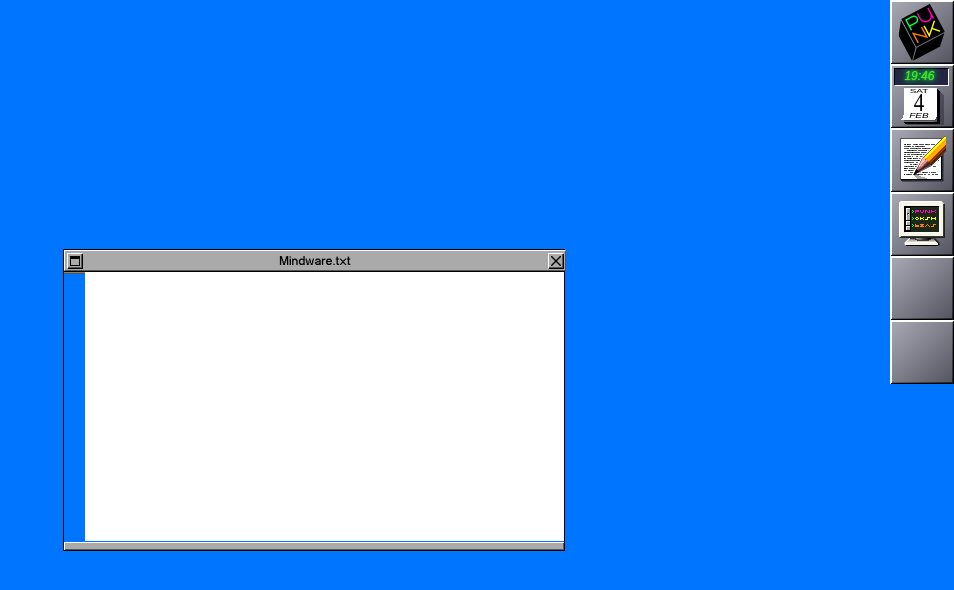
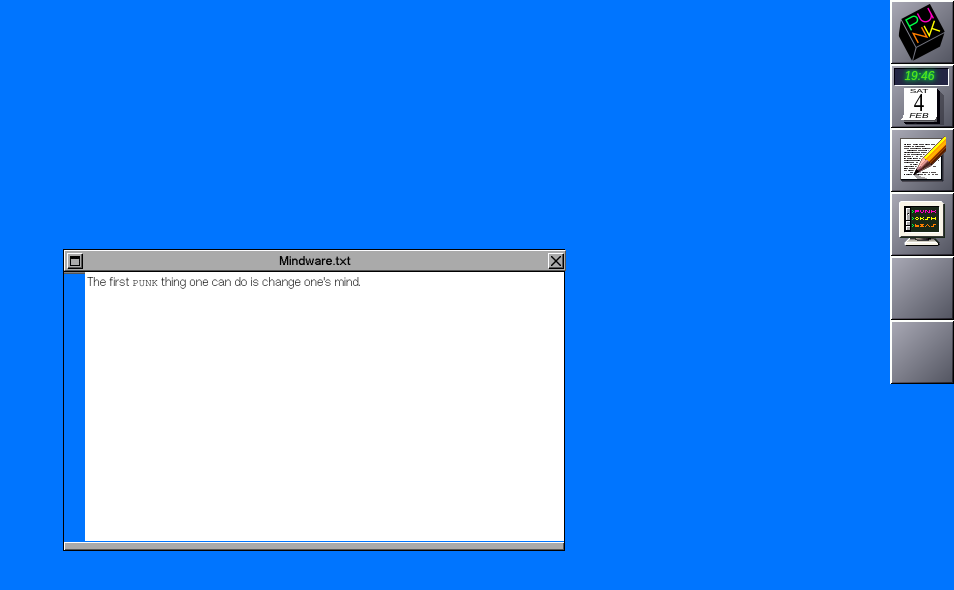
Before and after one commit to biasresearchltd/punkstep, a React (Create React App) app: page / in a window 1280 px wide. Shown: the top 590 px of the page, without its empty margins (326-1280 px from the left). Built offline with nearby package versions, Linux system fonts and the light colour scheme.

Commit message:
I've got plans. I know it.

```diff
--- a/src/components/AppWindow.js
+++ b/src/components/AppWindow.js
@@ -7,7 +7,7 @@ import TextArea from "./TextArea";
 const AppWindow = ({ title, isActive, onClick }) => {
   const [minimized, setMinimized] = useState(false);
   const [closed, setClosed] = useState(false);
-  const [text, setText] = useState("");
+  const [text, setText] = useState("The first 𝙿𝚄𝙽𝙺 thing one can do is change one's mind.");
   const handleMinimize = () => setMinimized(!minimized);
   const handleClose = () => setClosed(!closed);
   const handleDoubleClick = () => setMinimized(false);
```
